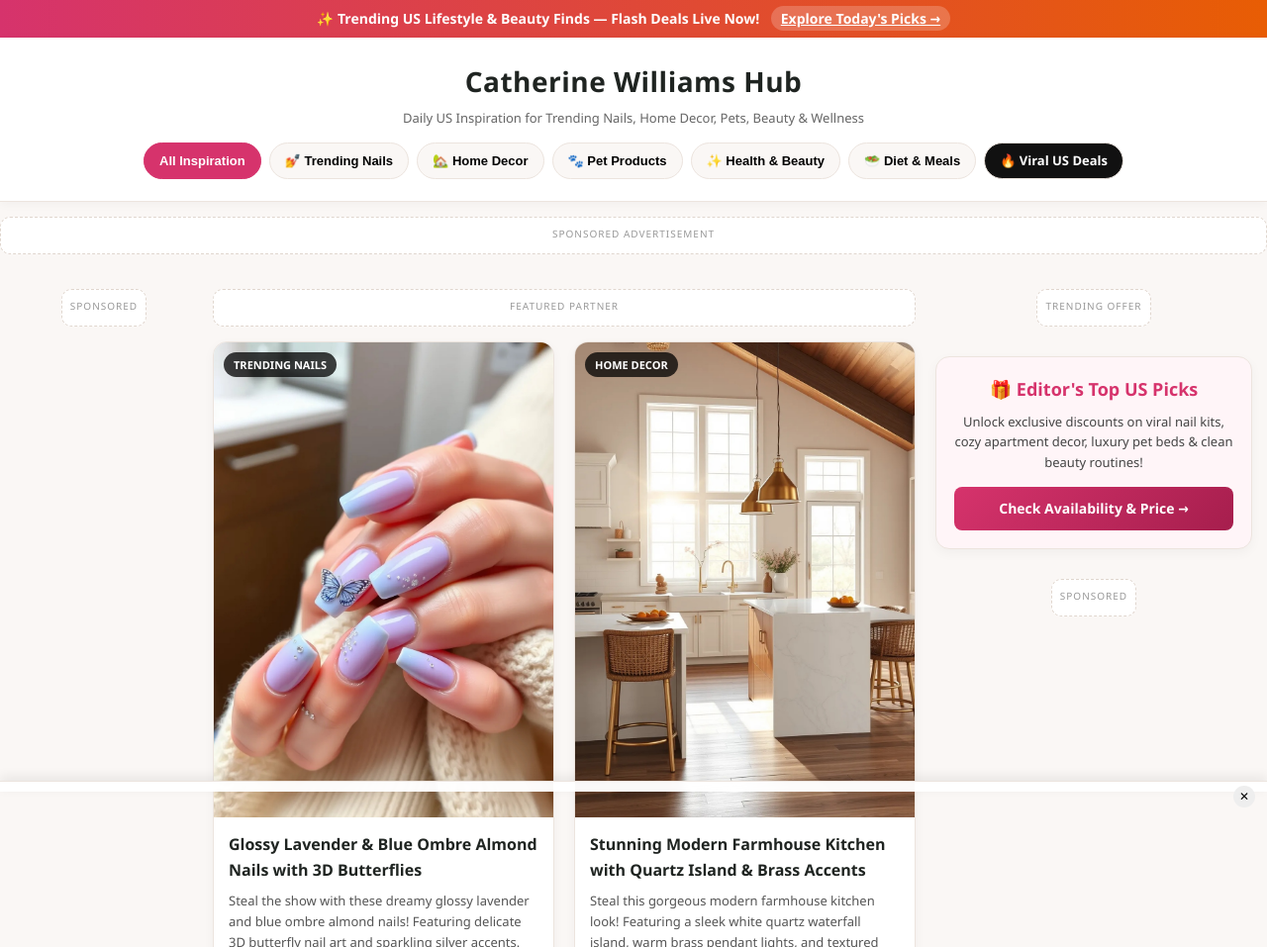
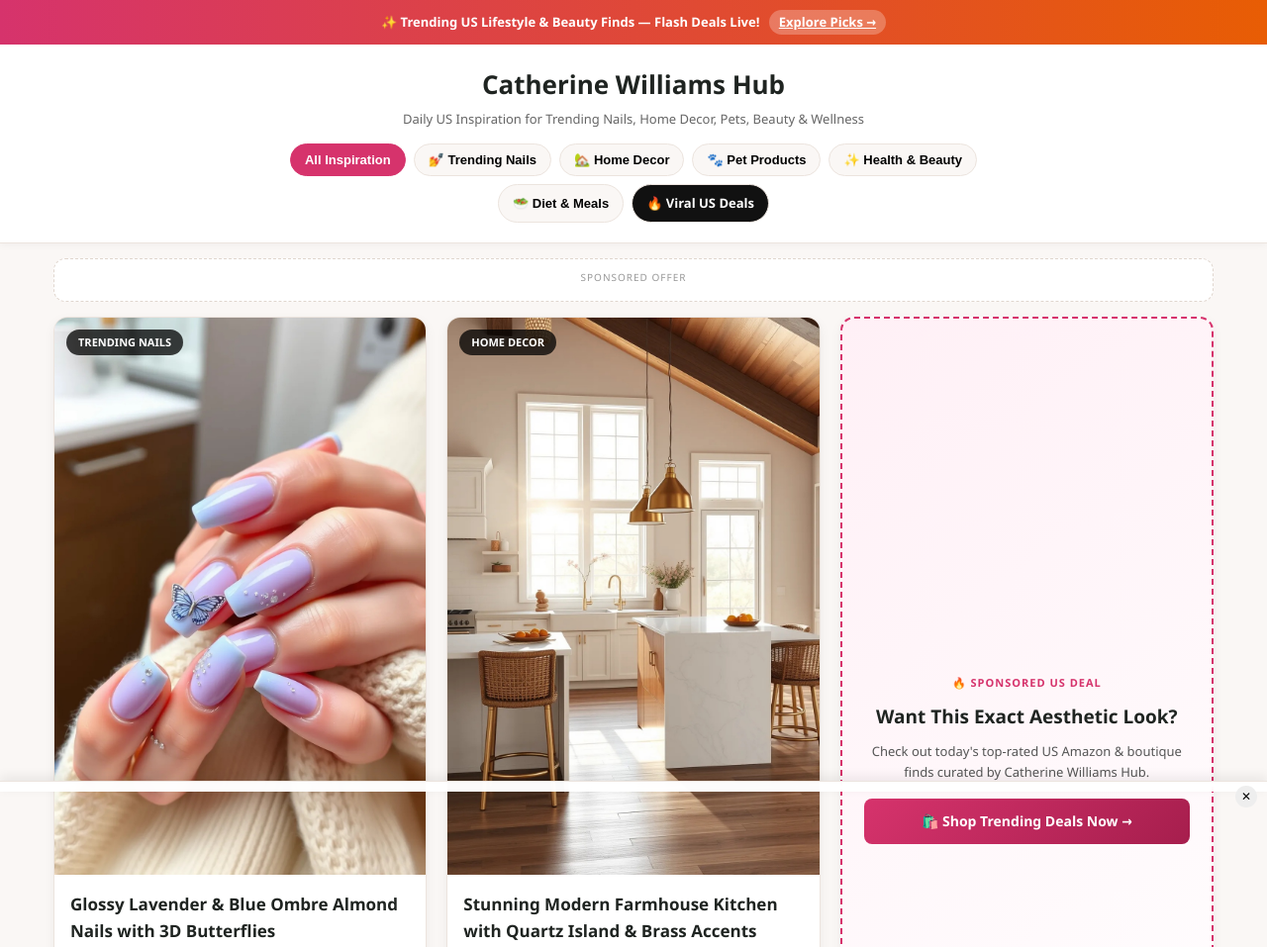
Before and after one commit to CatherineWilliamsHub/CatherineWilliamsHub.github.io, a plain HTML site: page index.html in a window 1280 px wide. Shown: the top 957 px of the page at 99% size. Drawn offline with Linux system fonts and the light colour scheme.

Commit message:
Update index.html

```diff
--- a/index.html
+++ b/index.html
@@ -37,33 +37,30 @@
             background: linear-gradient(90deg, #d6336c, #e85d04);
             color: #fff;
             text-align: center;
-            padding: 8px 15px;
-            font-size: 14px;
+            padding: 10px 12px;
+            font-size: 13px;
             font-weight: 600;
         }
         .top-promo a {
+            display: inline-block;
+            margin-left: 6px;
+            background: rgba(255,255,255,0.25);
+            padding: 2px 10px;
+            border-radius: 20px;
             text-decoration: underline;
-            margin-left: 8px;
-            background: rgba(255,255,255,0.2);
-            padding: 3px 10px;
-            border-radius: 20px;
         }
 
-        /* Header & Navigation */
+        /* Header & Menu (Scrolls normally, NEVER floats over images) */
         header {
-            background: #fff;
+            background: #ffffff;
             border-bottom: 1px solid var(--border);
-            padding: 22px 15px;
+            padding: 20px 15px;
             text-align: center;
-            position: sticky;
-            top: 0;
-            z-index: 900;
-            box-shadow: 0 2px 10px rgba(0,0,0,0.04);
+            box-shadow: 0 2px 8px rgba(0,0,0,0.04);
         }
         .brand-title {
-            font-size: 28px;
+            font-size: 26px;
             font-weight: 800;
-            letter-spacing: 0.5px;
             color: var(--dark);
         }
         .brand-sub {
@@ -77,18 +74,20 @@
             justify-content: center;
             gap: 8px;
             margin-top: 14px;
+            max-width: 800px;
+            margin-left: auto;
+            margin-right: auto;
         }
         .nav-btn {
             background: var(--light-bg);
             border: 1px solid var(--border);
-            padding: 7px 15px;
+            padding: 8px 14px;
             border-radius: 25px;
             font-size: 13px;
             font-weight: 600;
             cursor: pointer;
-            transition: 0.2s;
         }
-        .nav-btn:hover, .nav-btn.active {
+        .nav-btn.active, .nav-btn:hover {
             background: var(--primary);
             color: #fff;
             border-color: var(--primary);
@@ -98,94 +97,61 @@
             color: #fff;
         }
 
-        /* Responsive Ad Containers */
+        /* Ad Containers */
         .ad-box {
+            margin: 15px auto;
+            padding: 10px;
+            background: #fff;
+            border: 1px dashed #e0d6ce;
+            border-radius: 12px;
+            text-align: center;
+            max-width: 100%;
+            overflow: hidden;
             display: flex;
             flex-direction: column;
             align-items: center;
             justify-content: center;
-            margin: 15px auto;
-            max-width: 100%;
-            overflow: hidden;
-            background: #fff;
-            border: 1px dashed #e0d6ce;
-            border-radius: 10px;
-            padding: 8px;
         }
         .ad-label {
             font-size: 10px;
             text-transform: uppercase;
             letter-spacing: 1px;
             color: #999;
-            margin-bottom: 4px;
-        }
-        /* Scale wide banners on smaller mobile screens so they never overflow */
-        .scale-728, .scale-468 {
-            display: flex;
-            justify-content: center;
-            align-items: center;
-            width: 100%;
-        }
-        @media (max-width: 760px) {
-            .scale-728 iframe {
-                transform: scale(0.44);
-                transform-origin: center center;
-            }
-            .scale-728 {
-                height: 50px;
-            }
-        }
-        @media (max-width: 500px) {
-            .scale-468 iframe {
-                transform: scale(0.68);
-                transform-origin: center center;
-            }
+            margin-bottom: 6px;
         }
 
-        /* Main 3-Column Magazine Layout */
-        .main-wrapper {
-            max-width: 1360px;
-            margin: 20px auto;
-            padding: 0 15px;
-            display: grid;
-            grid-template-columns: 180px 1fr 320px;
-            gap: 20px;
-            align-items: start;
-        }
-        .sidebar-left, .sidebar-right {
-            position: sticky;
-            top: 130px;
-            display: flex;
-            flex-direction: column;
-            gap: 15px;
+        /* Main Container */
+        .container {
+            max-width: 1200px;
+            margin: 15px auto;
+            padding: 0 14px;
         }
 
-        /* Featured Pin Spotlight (When user clicks from Pinterest) */
+        /* Featured Pin Spotlight */
         #spotlight-section {
             display: none;
             background: #fff;
             border: 2px solid var(--primary);
             border-radius: 14px;
-            padding: 20px;
-            margin-bottom: 25px;
-            box-shadow: 0 8px 24px rgba(214,51,108,0.1);
+            padding: 16px;
+            margin-bottom: 20px;
         }
         .spotlight-grid {
             display: grid;
             grid-template-columns: 280px 1fr;
-            gap: 20px;
+            gap: 18px;
             align-items: center;
         }
         .spotlight-grid img {
             width: 100%;
             border-radius: 10px;
-            object-fit: cover;
+            display: block;
         }
 
         /* Pin Cards Grid */
         .pins-grid {
             display: grid;
-            grid-template-columns: repeat(auto-fill, minmax(260px, 1fr));
+            grid-template-columns: repeat(auto-fill, minmax(280px, 1fr));
             gap: 20px;
         }
         .pin-card {
@@ -193,56 +159,51 @@
             border-radius: 14px;
             overflow: hidden;
             border: 1px solid var(--border);
-            box-shadow: 0 4px 12px rgba(0,0,0,0.04);
+            box-shadow: 0 4px 12px rgba(0,0,0,0.05);
             display: flex;
             flex-direction: column;
-            transition: transform 0.2s;
         }
-        .pin-card:hover {
-            transform: translateY(-4px);
-        }
-        .pin-img-wrap {
+        .pin-img-link {
+            display: block;
             position: relative;
-            padding-top: 140%;
-            overflow: hidden;
+            width: 100%;
             background: #f3ece7;
         }
-        .pin-img-wrap img {
-            position: absolute;
-            top: 0;
-            left: 0;
+        .pin-img-link img {
+            display: block;
             width: 100%;
-            height: 100%;
+            height: auto;
+            aspect-ratio: 2 / 3;
             object-fit: cover;
         }
         .pin-badge {
             position: absolute;
-            top: 10px;
-            left: 10px;
+            top: 12px;
+            left: 12px;
             background: rgba(0,0,0,0.75);
             color: #fff;
             font-size: 11px;
             font-weight: 700;
-            padding: 4px 10px;
+            padding: 4px 12px;
             border-radius: 20px;
             text-transform: uppercase;
         }
         .pin-body {
-            padding: 15px;
+            padding: 16px;
             display: flex;
             flex-direction: column;
             flex-grow: 1;
         }
         .pin-title {
-            font-size: 16px;
+            font-size: 17px;
             font-weight: 700;
             margin-bottom: 8px;
             color: var(--dark);
         }
         .pin-desc {
-            font-size: 13px;
+            font-size: 13.5px;
             color: #555;
-            margin-bottom: 14px;
+            margin-bottom: 16px;
             flex-grow: 1;
         }
         .cta-btn {
@@ -253,25 +214,26 @@
             color: #fff;
             font-weight: 700;
             font-size: 14px;
-            padding: 11px 15px;
+            padding: 12px;
             border-radius: 8px;
-            transition: opacity 0.2s;
-        }
-        .cta-btn:hover {
-            opacity: 0.92;
-        }
-        .cta-btn-secondary {
-            margin-top: 8px;
-            background: #1f2421;
         }
 
-        /* Sticky Bottom Floating Ad Bar (320x50) */
+        /* Bottom Ads Row */
+        .bottom-ads-grid {
+            display: flex;
+            flex-wrap: wrap;
+            justify-content: center;
+            gap: 15px;
+            margin-top: 25px;
+        }
+
+        /* Sticky Bottom Bar (320x50) */
         .sticky-bottom-ad {
             position: fixed;
             bottom: 0;
             left: 0;
             width: 100%;
-            background: rgba(255,255,255,0.97);
+            background: rgba(255,255,255,0.98);
             border-top: 1px solid var(--border);
             box-shadow: 0 -4px 12px rgba(0,0,0,0.08);
             z-index: 999;
@@ -282,7 +244,7 @@
         }
         .close-sticky {
             position: absolute;
-            right: 12px;
+            right: 10px;
             top: 4px;
             font-size: 12px;
             background: #eee;
@@ -293,32 +255,19 @@
             cursor: pointer;
         }
 
-        /* Responsive Breakpoints */
-        @media (max-width: 1080px) {
-            .main-wrapper {
-                grid-template-columns: 1fr 310px;
-            }
-            .sidebar-left {
-                display: none;
-            }
-        }
         @media (max-width: 768px) {
-            .main-wrapper {
+            .spotlight-grid {
                 grid-template-columns: 1fr;
             }
-            .sidebar-left, .sidebar-right {
-                display: flex;
-                position: static;
-            }
-            .spotlight-grid {
+            .pins-grid {
                 grid-template-columns: 1fr;
             }
         }
 
         footer {
             text-align: center;
-            padding: 35px 15px;
-            margin-top: 40px;
+            padding: 30px 15px;
+            margin-top: 35px;
             background: #fff;
             border-top: 1px solid var(--border);
             font-size: 13px;
@@ -330,11 +279,11 @@
 
     <!-- Top Smartlink Promo Bar -->
     <div class="top-promo">
-        ✨ Trending US Lifestyle & Beauty Finds — Flash Deals Live Now!
-        <a href="https://araplhn.org/4/d95e2db27e8129bb1b0060906b9423b2" target="_blank" rel="noopener">Explore Today's Picks →</a>
+        ✨ Trending US Lifestyle & Beauty Finds — Flash Deals Live!
+        <a href="https://araplhn.org/4/d95e2db27e8129bb1b0060906b9423b2" target="_blank" rel="noopener">Explore Picks →</a>
     </div>
 
-    <!-- Header & Category Filter -->
+    <!-- Header & Category Menu (Normal scroll, full width) -->
     <header>
         <div class="brand-title">Catherine Williams Hub</div>
         <div class="brand-sub">Daily US Inspiration for Trending Nails, Home Decor, Pets, Beauty & Wellness</div>
@@ -349,83 +298,11 @@
         </div>
     </header>
 
-    <!-- TOP LEADERBOARD BANNER (728x90) -->
+    <div class="container">
+
+        <!-- TOP AD SLOT: Loads 300x250 on Mobile (so screen never stretches) -->
         <div class="ad-box">
-        <span class="ad-label">Sponsored Advertisement</span>
-        <div class="scale-728">
-            <script>
-              atOptions = {
-                'key' : 'fcae1d46c0e1ec2a7d65f42092f796b9',
-                'format' : 'iframe',
-                'height' : 90,
-                'width' : 728,
-                'params' : {}
-              };
-            </script>
-            <script src="https://bauval.org/22/fcae1d46c0e1ec2a7d65f42092f796b9"></script>
-        </div>
-    </div>
-
-    <!-- Main 3-Column Container -->
-    <div class="main-wrapper">
-
-        <!-- LEFT SIDEBAR: 160x600 Skyscraper + Smartlink Promo -->
-        <aside class="sidebar-left">
-            <div class="ad-box">
-                <span class="ad-label">Sponsored</span>
-                <script>
-                  atOptions = {
-                    'key' : '7f4cee5d562fe285df8b3963ff21069c',
-                    'format' : 'iframe',
-                    'height' : 600,
-                    'width' : 160,
-                    'params' : {}
-                  };
-                </script>
-                <script src="https://bauval.org/22/7f4cee5d562fe285df8b3963ff21069c"></script>
-            </div>
-        </aside>
-
-        <!-- CENTER CONTENT -->
-        <main>
-            <!-- Featured Pin Spotlight (Shows automatically when visitor comes from a Pinterest Pin link) -->
-            <div id="spotlight-section">
-                <div class="spotlight-grid" id="spotlight-content"></div>
-            </div>
-
-            <!-- Sub-Header Banner (468x60) -->
-            <div class="ad-box">
-                <span class="ad-label">Featured Partner</span>
-                <div class="scale-468">
-                    <script>
-                      atOptions = {
-                        'key' : 'a9c8ec89af4bb0b940b100a2c7d762ec',
-                        'format' : 'iframe',
-                        'height' : 60,
-                        'width' : 468,
-                        'params' : {}
-                      };
-                    </script>
-                    <script src="https://bauval.org/22/a9c8ec89af4bb0b940b100a2c7d762ec"></script>
-                </div>
-            </div>
-
-            <!-- Dynamic Pinterest Cards Grid -->
-            <div class="pins-grid" id="pins-container"></div>
-
-            <!-- NATIVE BANNER AD (In-Feed) -->
-            <div class="ad-box" style="margin-top: 25px;">
-                <span class="ad-label">Recommended For You</span>
-                <script async="async" data-cfasync="false" src="https://bauval.org/21/4cfec1fbeb99d43fe5c256beab235c47"></script>
-                <div id="container-4cfec1fbeb99d43fe5c256beab235c47" style="width: 100%;"></div>
-            </div>
-        </main>
-
-        <!-- RIGHT SIDEBAR: 300x250 + Smartlink Box + 160x300 -->
-        <aside class="sidebar-right">
-            <!-- 300x250 Medium Rectangle -->
-            <div class="ad-box">
-                <span class="ad-label">Trending Offer</span>
+            <span class="ad-label">Sponsored Offer</span>
             <script>
               atOptions = {
                 'key' : '0feac16ced4e60429bd2a1f51bb1631e',
@@ -438,19 +315,24 @@
             <script src="https://bauval.org/22/0feac16ced4e60429bd2a1f51bb1631e"></script>
         </div>
 
-            <!-- Smartlink High-CTR Card -->
-            <div class="pin-card" style="padding: 18px; text-align: center; background: #fff5f8;">
-                <h3 style="font-size: 18px; margin-bottom: 8px; color: #d6336c;">🎁 Editor's Top US Picks</h3>
-                <p style="font-size: 13px; color: #444; margin-bottom: 14px;">
-                    Unlock exclusive discounts on viral nail kits, cozy apartment decor, luxury pet beds & clean beauty routines!
-                </p>
-                <a class="cta-btn" href="https://araplhn.org/4/d95e2db27e8129bb1b0060906b9423b2" target="_blank" rel="noopener">
-                    Check Availability & Price →
-                </a>
+        <!-- Featured Pin Spotlight -->
+        <div id="spotlight-section">
+            <div class="spotlight-grid" id="spotlight-content"></div>
         </div>
 
-            <!-- 160x300 Banner -->
-            <div class="ad-box">
+        <!-- Dynamic Pinterest Cards Grid -->
+        <div class="pins-grid" id="pins-container"></div>
+
+        <!-- NATIVE BANNER AD -->
+        <div class="ad-box" style="margin-top: 25px;">
+            <span class="ad-label">Recommended For You</span>
+            <script async="async" data-cfasync="false" src="https://bauval.org/21/4cfec1fbeb99d43fe5c256beab235c47"></script>
+            <div id="container-4cfec1fbeb99d43fe5c256beab235c47" style="width: 100%;"></div>
+        </div>
+
+        <!-- Extra Banners Row (160x300 & 160x600) -->
+        <div class="bottom-ads-grid">
+            <div class="ad-box" style="width: 180px;">
                 <span class="ad-label">Sponsored</span>
                 <script>
                   atOptions = {
@@ -463,11 +345,25 @@
                 </script>
                 <script src="https://bauval.org/22/4f53df96d4e6660fc4b065b87e69e85c"></script>
             </div>
-        </aside>
+
+            <div class="ad-box" style="width: 180px;">
+                <span class="ad-label">Partner</span>
+                <script>
+                  atOptions = {
+                    'key' : '7f4cee5d562fe285df8b3963ff21069c',
+                    'format' : 'iframe',
+                    'height' : 600,
+                    'width' : 160,
+                    'params' : {}
+                  };
+                </script>
+                <script src="https://bauval.org/22/7f4cee5d562fe285df8b3963ff21069c"></script>
+            </div>
+        </div>
 
     </div>
 
-    <!-- STICKY BOTTOM MOBILE/DESKTOP BAR (320x50 Banner) -->
+    <!-- STICKY BOTTOM BAR (320x50 Mobile Banner) -->
     <div class="sticky-bottom-ad" id="stickyAd">
         <button class="close-sticky" onclick="document.getElementById('stickyAd').style.display='none'">✕</button>
         <script>
@@ -534,9 +430,11 @@
                 return;
             }
 
-            container.innerHTML = list.map(pin => `
+            let html = "";
+            list.forEach((pin, idx) => {
+                html += `
                     <article class="pin-card">
-                    <a href="${SMARTLINK}" target="_blank" rel="noopener" class="pin-img-wrap">
+                        <a href="${SMARTLINK}" target="_blank" rel="noopener" class="pin-img-link">
                             <img src="${pin.image_url}" alt="${pin.title}" loading="lazy">
                             <span class="pin-badge">${CATEGORY_NAMES[pin.category] || pin.category}</span>
                         </a>
@@ -548,7 +446,21 @@
                             </a>
                         </div>
                     </article>
-            `).join("");
+                `;
+                if ((idx + 1) % 2 === 0) {
+                    html += `
+                        <article class="pin-card" style="background: linear-gradient(145deg, #fff0f6, #ffffff); border: 2px dashed #d6336c; justify-content: center; text-align: center; padding: 22px;">
+                            <span style="font-size: 11px; text-transform: uppercase; color: #d6336c; font-weight: 800; letter-spacing: 1px;">🔥 Sponsored US Deal</span>
+                            <h3 style="font-size: 19px; margin: 10px 0; color: #1f2421;">Want This Exact Aesthetic Look?</h3>
+                            <p style="font-size: 13px; color: #555; margin-bottom: 16px;">Check out today's top-rated US Amazon & boutique finds curated by Catherine Williams Hub.</p>
+                            <a class="cta-btn" href="${SMARTLINK}" target="_blank" rel="noopener">
+                                🛍️ Shop Trending Deals Now →
+                            </a>
+                        </article>
+                    `;
+                }
+            });
+            container.innerHTML = html;
         }
 
         function filterPins(cat, btn) {
@@ -575,13 +487,10 @@
                         <span style="background:#d6336c; color:#fff; padding:4px 12px; border-radius:20px; font-size:12px; font-weight:700;">
                             📌 Featured Pinterest Pick
                         </span>
-                        <h1 style="font-size:22px; margin:12px 0 10px;">${found.title}</h1>
-                        <p style="font-size:14px; color:#444; margin-bottom:18px;">${found.description}</p>
+                        <h1 style="font-size:20px; margin:12px 0 10px;">${found.title}</h1>
+                        <p style="font-size:13px; color:#444; margin-bottom:16px;">${found.description}</p>
                         <a class="cta-btn" href="${SMARTLINK}" target="_blank" rel="noopener">
-                            🛍️ Shop This Look / Read Step-by-Step Guide →
-                        </a>
-                        <a class="cta-btn cta-btn-secondary" href="${SMARTLINK}" target="_blank" rel="noopener">
-                            📥 Download Free High-Res Checklist
+                            🛍️ Shop This Look / Read Full Guide →
                         </a>
                     </div>
                 `;
@@ -591,7 +500,7 @@
         loadPins();
     </script>
 
-    <!-- ADSTERRA SOCIAL BAR (High-Converting Floating Notification) -->
+    <!-- ADSTERRA SOCIAL BAR -->
     <script data-cfasync="false" src="https://bauval.org/14/c6b32e19f5dc4d86591f3abd9fcaead5"></script>
 
 </body>
```
Lines whose indentation alone changed are shown as unchanged.
